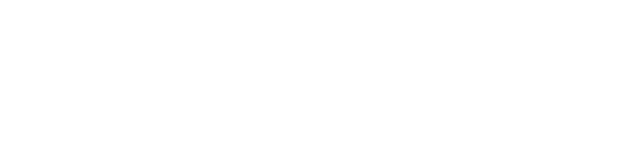
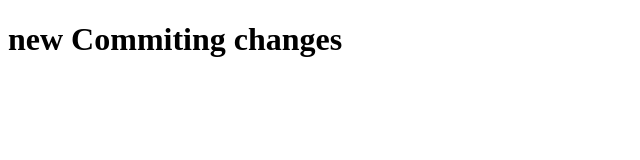
Before and after one commit to Ahmadmf/git-one, a plain HTML site: page index.html in a window 1280 px wide. Shown: the whole page, without its empty margins (0-640 px from the left). Drawn offline with Linux system fonts and the light colour scheme.

Commit message:
added h1

```diff
--- a/index.html
+++ b/index.html
@@ -7,6 +7,6 @@
     </head>
     <body>
 
-
+          <h1>new Commiting changes</h1>
     </body>
   </html>
```
